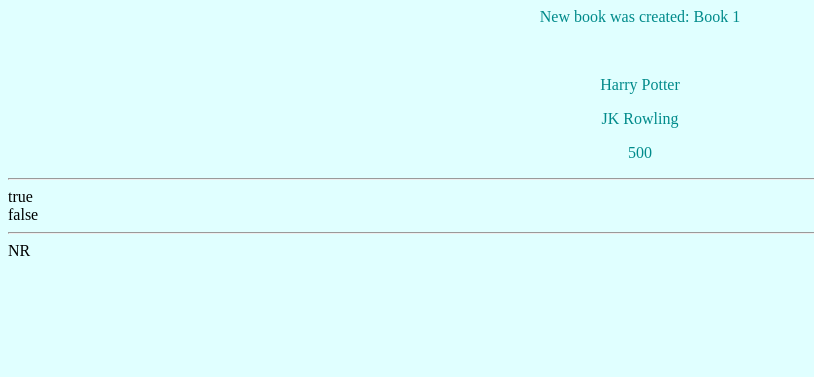
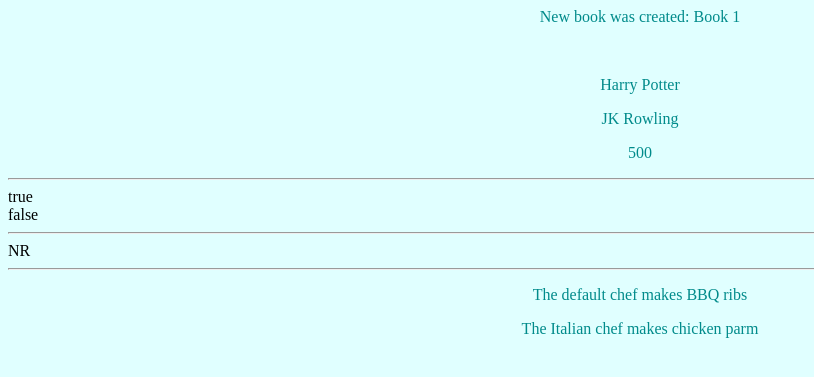
Before and after one commit to michalspano/robme-web, a PHP site: page /dataClasses.php in a window 1280 px wide. Shown: the top 377 px of the page, without its empty margins (0-814 px from the left). Run offline with PHP 8.4, Linux system fonts and the light colour scheme.

Commit message:
Update (class inheritance) ✅

```diff
--- a/dataClasses.php
+++ b/dataClasses.php
@@ -113,6 +113,55 @@
             }
             $avengers = new Movie("Avengers", "Dog");
             echo $avengers->getRating();
+            echo "<hr>";
+        ?>
+        <?php
+            // Inheritance;
+            class Chef
+            {
+                public $name;
+
+                function __construct()
+                {
+                    $this->name = "default chef";
+                }
+                function makeChicken()
+                {
+                    echo "<p>The $this->name makes chicken </p>";
+                }
+                function makeSalad()
+                {
+                    echo "<p>The $this->name makes a salad </p>";
+                }
+                function makeSpecialDish()
+                {
+                    echo "<p>The $this->name makes BBQ ribs </p>";
+                }
+            }
+            // ItalianChef inherits all methods from the default chef
+            class ItalianChef extends Chef
+            {
+                function __construct()
+                {
+                    $this->name = "Italian chef";
+                }
+                function makePasta()
+                {
+                    echo "<p>The $this->name makes pasta</p>";
+                }
+                // Overriding an already defined class;
+                function makeSpecialDish()
+                {
+                    echo "<p>The $this->name makes chicken parm</p>";
+                }
+            }
+            // Calls the default chef;
+            $chef = new Chef();
+            $chef->makeSpecialDish();
+
+            // Calls the specialized chef;
+            $italianChef = new ItalianChef();
+            $italianChef->makeSpecialDish();
         ?>
     </body>
 </html>
```
